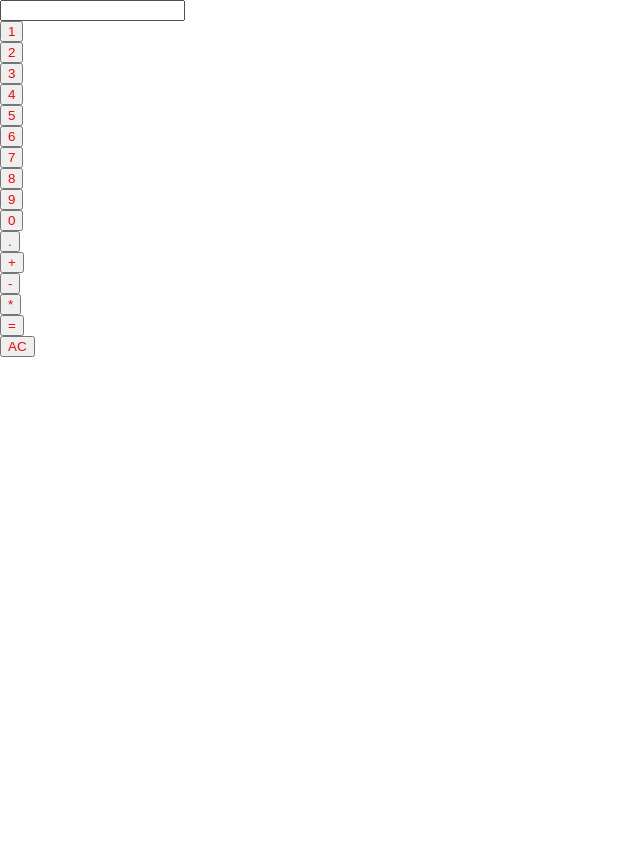
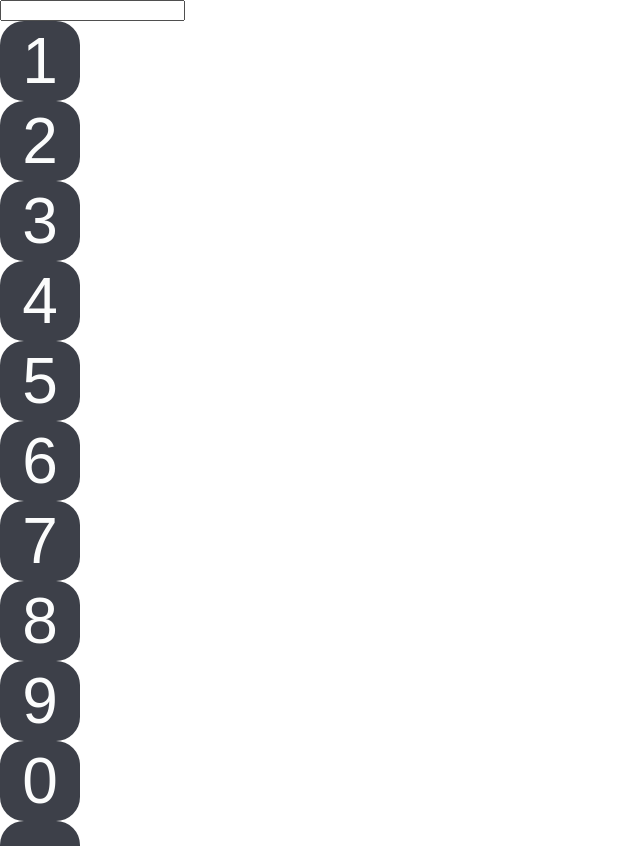
Before and after one commit to luiscarlin/redux-react-calculator, a React app: page / in a window 1280 px wide. Shown: the top 846 px of the page, without its empty margins (0-640 px from the left). Before the commit the page ends 800 px from the top, so only its background shows below. Built offline with nearby package versions, Linux system fonts and the light colour scheme; the HTML template or start-up script is replaced by a standard one.

Commit message:
more styling

```diff
--- a/src/presenters/Button/Button.scss
+++ b/src/presenters/Button/Button.scss
@@ -1,3 +1,9 @@
 button {
-  color: red;
+  background-color: #3d4049;
+  color: #fbfcfc;
+  font-size: 4rem;
+  border: none;
+  border-radius: 1.5rem;
+  width: 5rem;
+  height: 5rem;
 }
```
